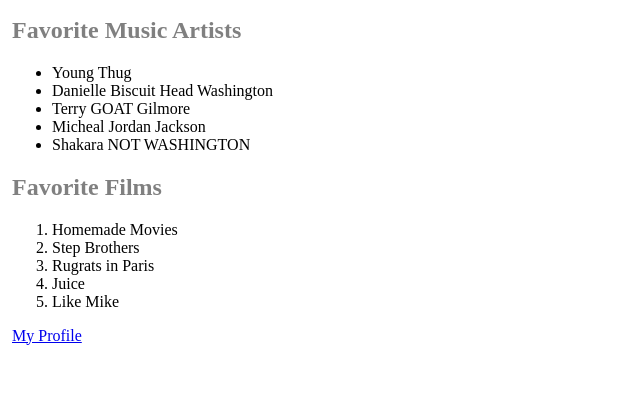
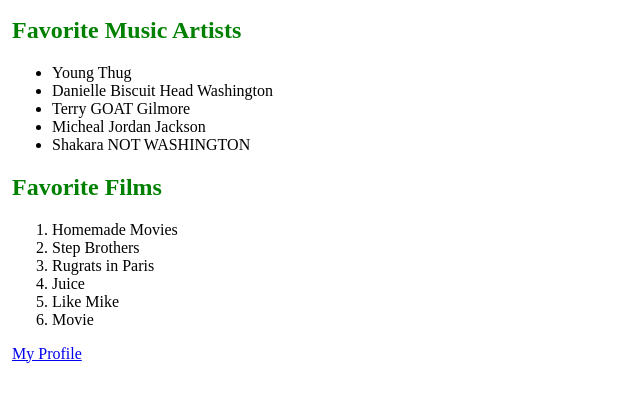
Before and after one commit to tgilly93/FEND_Coursera, a plain HTML site: page index.html in a window 1280 px wide. Shown: the part 105-506 px from the top of the page, without its empty margins (0-640 px from the left). Drawn offline with Linux system fonts and the light colour scheme.

Commit message:
initial commit

```diff
--- a/index.html
+++ b/index.html
@@ -32,6 +32,7 @@
             <li>Rugrats in Paris</li>
             <li>Juice</li>
             <li>Like Mike</li>
+            <li>Movie</li>
         </ol>
     </div>
     <div>
--- a/styles.css
+++ b/styles.css
@@ -7,7 +7,7 @@ h1 {
 }
 
 h2 {
-    color: grey;
+    color: green;
 }
 
 div {
```
Also changed, not shown: bootstrap.html (+1 -0 lines).
